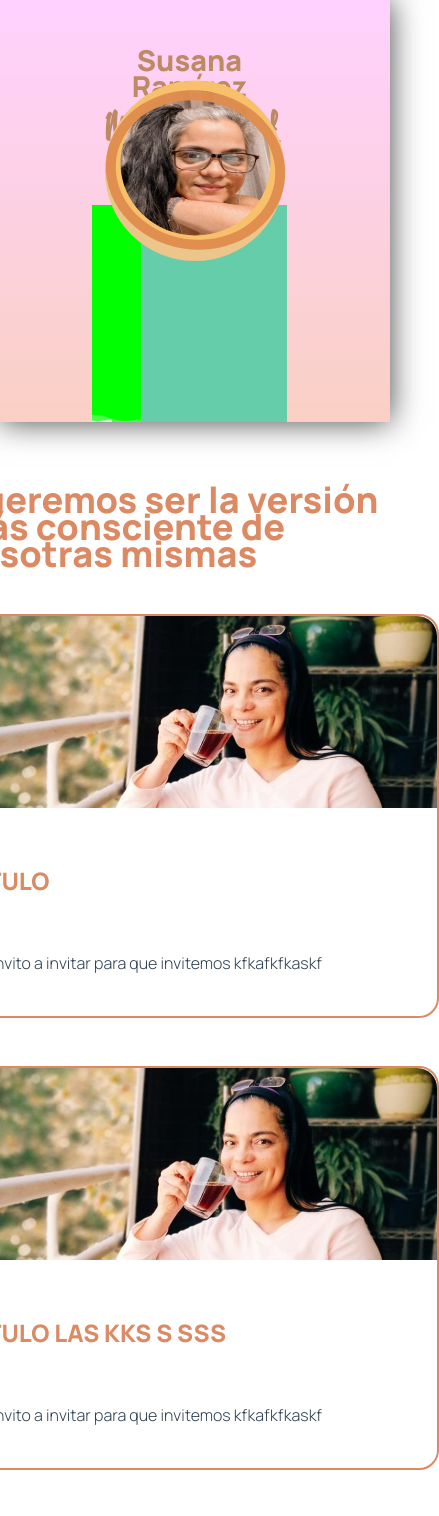
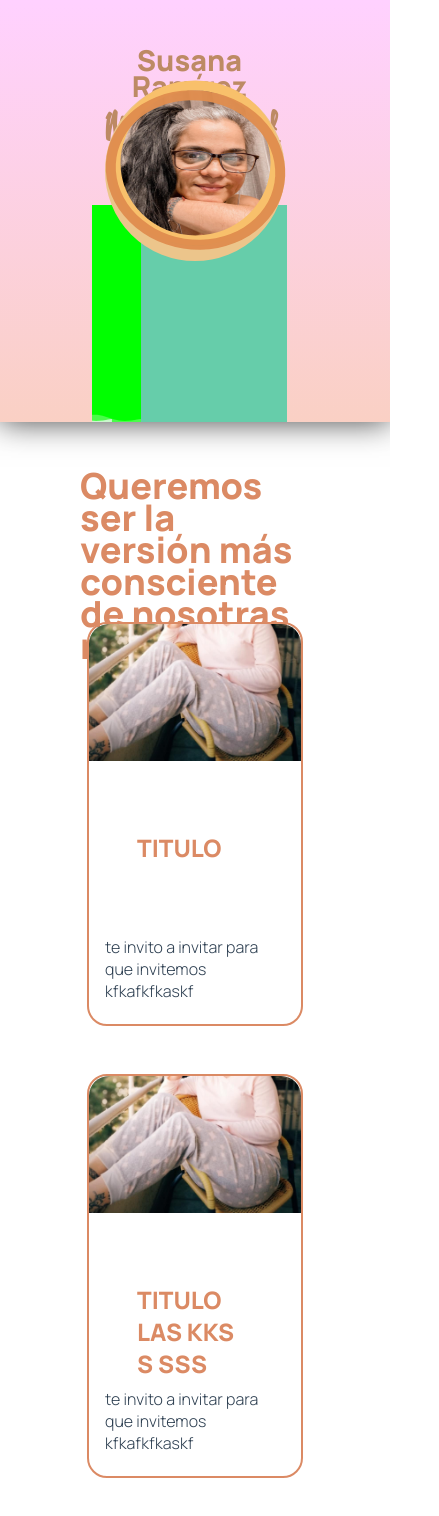
Before and after one commit to kattowo/landing-mse, a Vue app: page / in a window 390 px wide. Shown: the top 1516 px of the page, 439 px wide, since content can reach past the window. Built offline with nearby package versions, Linux system fonts and the light colour scheme.

Commit message:
completo-diseño

```diff
--- a/public/index.html
+++ b/public/index.html
@@ -6,19 +6,11 @@
     <meta name="viewport" content="width=device-width,initial-scale=1.0">
     <link rel="icon" href="<%= BASE_URL %>favicon.ico">
     <link rel="preconnect" href="https://fonts.googleapis.com">
-
     <link href="https://fonts.googleapis.com/css2?family=Dancing+Script:wght@700&display=swap" rel="stylesheet">
-    <link rel="preconnect" href="https://fonts.googleapis.com">
-    <link rel="preconnect" href="https://fonts.googleapis.com">
-
-<link href="https://fonts.googleapis.com/css2?family=Comforter&display=swap" rel="stylesheet">
-<link rel="preconnect" href="https://fonts.googleapis.com">
-
-<link href="https://fonts.googleapis.com/css2?family=Nanum+Gothic:wght@400;800&display=swap" rel="stylesheet">
-
-<link rel="preconnect" href="https://fonts.googleapis.com">
-<link rel="preconnect" href="https://fonts.gstatic.com" crossorigin>
-<link href="https://fonts.googleapis.com/css2?family=Manrope:wght@300;600;800&family=Nanum+Gothic:wght@400;800&display=swap" rel="stylesheet">
+    <link href="https://fonts.googleapis.com/css2?family=Comforter&display=swap" rel="stylesheet">
+    <link href="https://fonts.googleapis.com/css2?family=Nanum+Gothic:wght@400;800&display=swap" rel="stylesheet">
+    <link rel="preconnect" href="https://fonts.gstatic.com" crossorigin>
+    <link href="https://fonts.googleapis.com/css2?family=Manrope:wght@300;600;800&family=Nanum+Gothic:wght@400;800&display=swap" rel="stylesheet">
     <title><%= htmlWebpackPlugin.options.title %></title>
   </head>
   <body>
--- a/src/components/Cuerpo.vue
+++ b/src/components/Cuerpo.vue
@@ -44,15 +44,14 @@
     grid-template-columns: repeat(auto-fill, minmax(30rem, 0.2fr));
     justify-content: center;
     align-content: space-around;
-    gap:2rem;
+    gap: 1rem;
     text-align: left;
-    padding: 1rem;
     font-family: 'Manrope', sans-serif;
 
 }
 
 .cuerpo h2{
-    grid-column: 1/-1;
+    grid-column: 2/3;
     height: 5rem;
     margin-top: 2rem;
     text-align: center;
@@ -73,6 +72,7 @@
     text-align: center;
     justify-content: center;
     align-self: center;
+
 }
 .fullw{
     grid-column: 1/-1;
@@ -85,10 +85,11 @@
     align-self: center;
 }
 .card{
-    width: 100%;
-    height: 25rem;
+    max-width: 65%;
+    min-height: 25rem;
     border: solid #db8a64 2px;
     border-radius: 20px;
+    margin: auto;
 }
 .card h2 {
     margin-top: 0;
@@ -135,77 +136,32 @@
 }
 @media screen and (max-width: 700px) {
     .cuerpo{
-     margin-top: 0;
+    display: flex;
     flex-direction: column;
     justify-content: center;
     align-items: center;
     text-align: left;
+    margin: 1rem;
     padding: 1rem;
     gap: 3rem;
   }
   .cuerpo h2{
-      margin-top:3rem;
+      margin-top:1rem;
+      margin-bottom: 1.5rem;
+      padding: 0 3rem;
+      line-height: 2rem;
+
 
   }
   .titulo h2{
       text-align: left;
    }
    .fullw{
-    width: 80%;
+    width: 50%;
     }
 }
 
 /*///////////////////////////////////////////////////////////////////*/
 
 
-.waves {
-      position: absolute;
-/*      left: 0;
-      right: 0;
-      height: 200px;
-      bottom: 0;*/
-      bottom: -135px;
-      height: 527px;
-      width: 100%;
-      overflow: hidden;
-    }
-    .wave {
-      position: absolute;
-      left: -180px;
-      bottom: 0;
-      /*width: 200px;*/
-      /*height: 200px;*/
-      /*width: 100%;*/
-      /*border-radius: 50%;*/
-      /*background:rgba(0,0,0, .3);*/
-      width: 2402px;
-      height: 427px;
-      background: url(https://static.platzi.com/media/files/waves_c8551f5d-ecf6-4a81-ae1d-f3a0ad55ba10.png) center bottom no-repeat;
-      animation: 5s wave ease-in-out infinite alternate;
-    }
-    .wave.a {
-      background-position: 0 -854px;
-    }
-    .wave.b {
-      background-position: 0 -427px;
-      animation-delay: .6s;
-    }
-    .wave.c {
-      background-position: 0 0;
-      animation-delay: 1.2s;
-    }
-    /*.container {
-      position: absolute;
-    }*/
-    @keyframes wave {
-      0% {
-        transform: translate(0 , 0);
-      }
-      50% {
-        transform: translate(-80px, 30px);
-      }
-      100% {
-        transform: translate(160px, -60px);
-      }
-    }
 </style>
```
